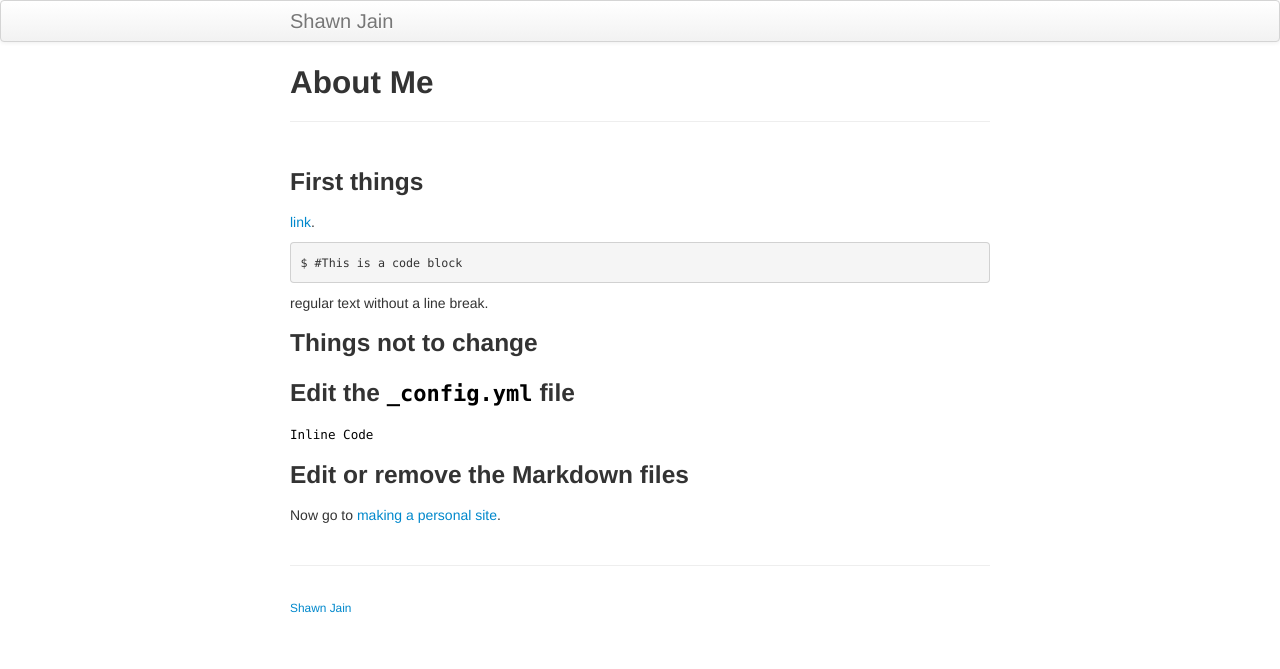
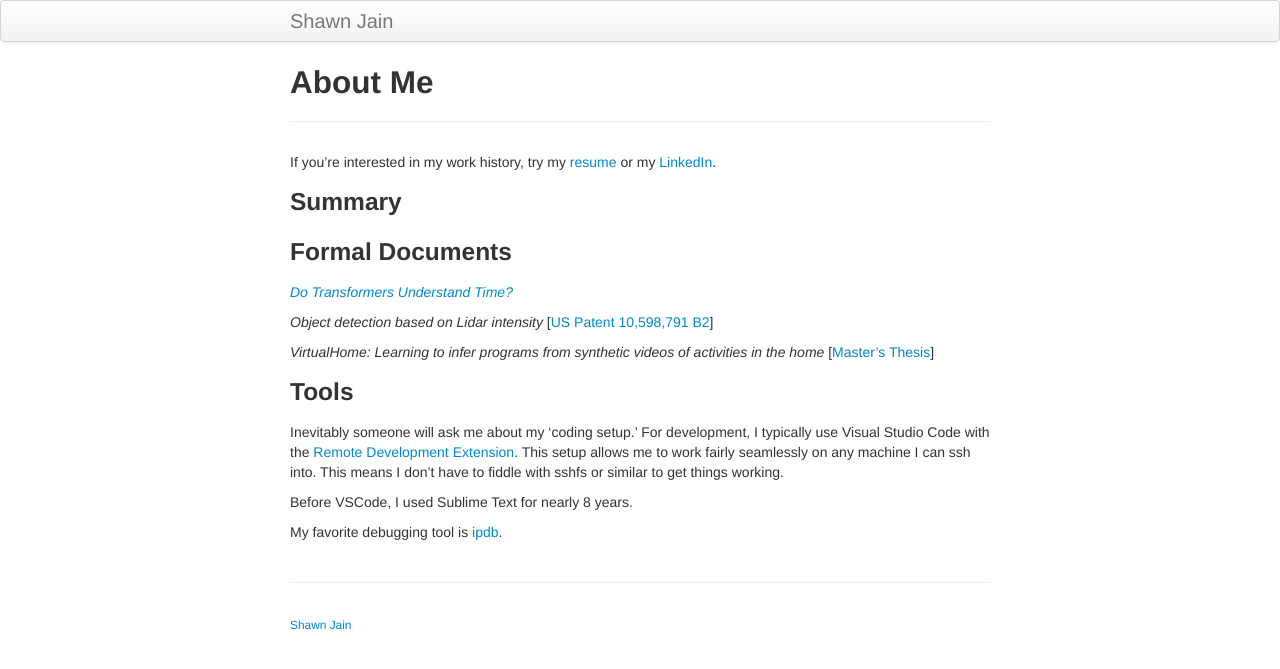
Before and after one commit to darkmatter08/darkmatter08.github.io, a Jekyll site: the page built from pages/about.md, in a window 1280 px wide. Shown: the top 669 px of the page. Built offline with Jekyll 4.4.1, drawn with Linux system fonts in a browser that asks for light colours.

Commit message:
more blog posts ported. added recent posts, including external medium posts. added "Do Transformers Understand Time?" post as well.

```diff
--- a/pages/about.md
+++ b/pages/about.md
@@ -4,21 +4,23 @@ title: About Me
 description: About Shawn Jain
 ---
 
-### First things
+If you're interested in my work history, try my [resume](/assets/resume.pdf) or my [LinkedIn](https://www.linkedin.com/in/jainshawn/).
 
-[link](google.com).
+### Summary
+<!-- Travel to exotic lands on my company's private plane. Close deals on groundbreaking technologies. Be interesting to even the smartest people. -->
 
-    $ #This is a code block
+### Formal Documents
 
-regular text
-without a line break.
+*[Do Transformers Understand Time?](/assets/media/TransformersTime/TransformersTime_EMNLP_style_short.pdf)*
 
-### Things not to change
+*Object detection based on Lidar intensity* [[US Patent 10,598,791 B2](https://patents.google.com/patent/US10598791B2/en?oq=US+Patent+10%2c598%2c791+B2)]
 
-### Edit the `_config.yml` file
+*VirtualHome: Learning to infer programs from synthetic videos of activities in the home* [[Master's Thesis](https://dspace.mit.edu/handle/1721.1/119527)]
 
-`Inline Code`
+### Tools
 
-### Edit or remove the Markdown files
+Inevitably someone will ask me about my 'coding setup.' For development, I typically use Visual Studio Code with the [Remote Development Extension](https://code.visualstudio.com/docs/remote/remote-overview). This setup allows me to work fairly seamlessly on any machine I can ssh into. This means I don't have to fiddle with sshfs or similar to get things working.
 
-Now go to [making a personal site](user_site.html).
+Before VSCode, I used Sublime Text for nearly 8 years.
+
+My favorite debugging tool is [ipdb](https://github.com/gotcha/ipdb).
```
Also changed, not shown: index.md (+5 -5 lines), pages/blog-cloudcar.md (added, +48 -0 lines), pages/blog-sofi.md (added, +36 -0 lines), pages/blog-testcode.md (added, +54 -0 lines), pages/blog-transformers-poster.md (added, +15 -0 lines), pages/blog.md (+27 -1 lines), 1 other file.
